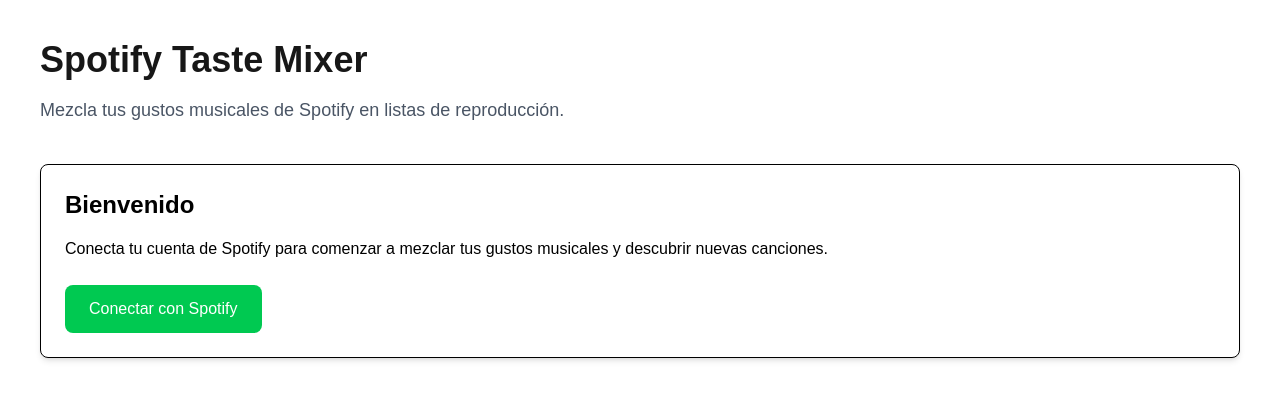
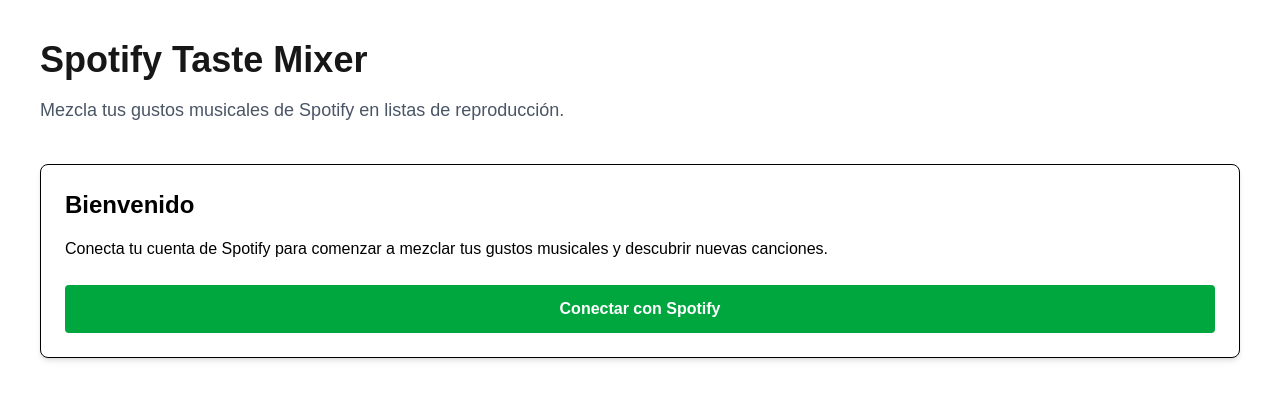
Before and after one commit to nataliatercero/PWEBspotifymix, a Next.js app: page / in a window 1280 px wide. Shown: the top 400 px of the page. Built offline with nearby package versions, Linux system fonts and the light colour scheme.

Commit message:
Logica de redireccion a spotify implementada
He creado el archivo auth.js con la función para iniciar sesión usando el "Authorization Code Flow" (obligatorio para el refresh token). También he conectado el botón de la página principal para que redirija correctamente a la web de Spotify.

```diff
--- a/src/app/page.js
+++ b/src/app/page.js
@@ -1,3 +1,6 @@
+'use client';
+import { loginWithSpotify } from '@/lib/auth';
+
 export default function Home() {
   return (
     <main className="p-10">
@@ -14,12 +17,12 @@
           Conecta tu cuenta de Spotify para comenzar a mezclar tus gustos
           musicales y descubrir nuevas canciones.
         </p>
-        <a
-          href="/auth/login"
-          className="inline-block bg-green-500 text-white px-6 py-3 rounded-lg hover:bg-green-600 transition"
+        <button
+          onClick={loginWithSpotify}
+          className="w-full bg-green-600 text-white font-bold py-3 px-4 rounded hover:bg-green-700 transition"
         >
           Conectar con Spotify
-        </a>
+        </button>
       </div>
     </main>
   );
--- /dev/null
+++ b/src/lib/auth.js
@@ -0,0 +1,19 @@
+export const loginWithSpotify = () => {
+    const scopes = [
+        'user-read-private',
+        'user-top-read',
+        'playlist-modify-public',
+        'playlist-modify-private',
+    ].join(' ');
+
+    const state = Math.random().toString(36).substring(7);
+    if (typeof window !== 'undefined') {
+        sessionStorage.setItem('spotify_auth_state', state);
+    }
+
+    const clientId = process.env.NEXT_PUBLIC_SPOTIFY_CLIENT_ID;
+    const redirectUri = process.env.NEXT_PUBLIC_REDIRECT_URI;
+    const url = `https://accounts.spotify.com/authorize?client_id=${encodeURIComponent(clientId)}&response_type=code&redirect_uri=${encodeURIComponent(redirectUri)}&scope=${encodeURIComponent(scopes)}&state=${encodeURIComponent(state)}`;
+
+    window.location.href = url;
+};
```
